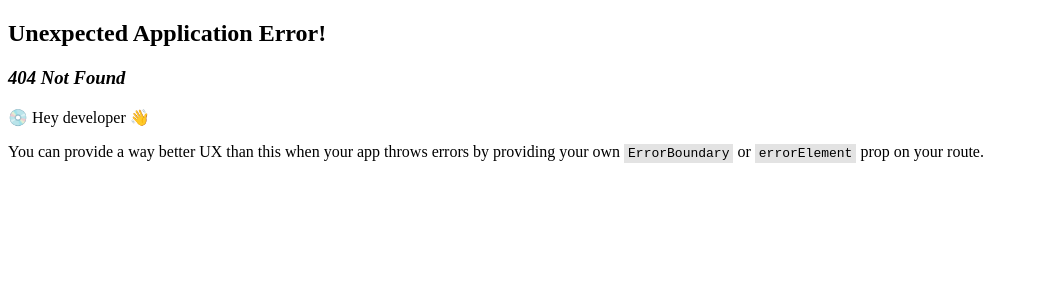
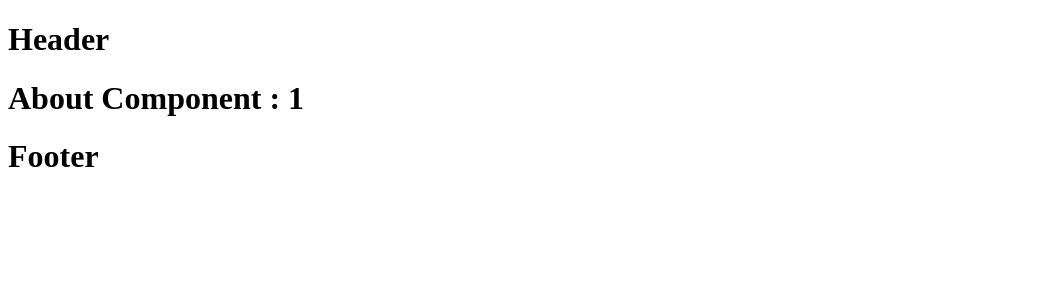
Before and after one commit to 2miri/TypeScript_React, a React (Vite) app: page /1/about in a window 1280 px wide. Before the commit this address had no page. Shown: the top 300 px of the page, without its empty margins (0-1039 px from the left). Built offline with nearby package versions, Linux system fonts and the light colour scheme.

Commit message:
[React Router v7] React Router v7 옵셔널 세그먼트

```diff
--- a/src/routes/index.tsx
+++ b/src/routes/index.tsx
@@ -18,10 +18,10 @@
         Component: Home,
       },
       {
-        path: "/about",
+        path: "/:locale?/about",
         element: <About />,
       },
-      { path: "/post/:id", Component: Post },
+      { path: "/post?/:id?", Component: Post },
       { path: "/post/:id/detail/:detail", Component: PostDetail },
       {
         path: "/group",
--- a/src/routes/pages/About.tsx
+++ b/src/routes/pages/About.tsx
@@ -1,7 +1,10 @@
+import { useParams } from "react-router";
+
 export default function About() {
+  const { locale = "ko" } = useParams();
   return (
     <>
-      <h1>About Component</h1>
+      <h1>About Component : {locale}</h1>
     </>
   );
 }
```
